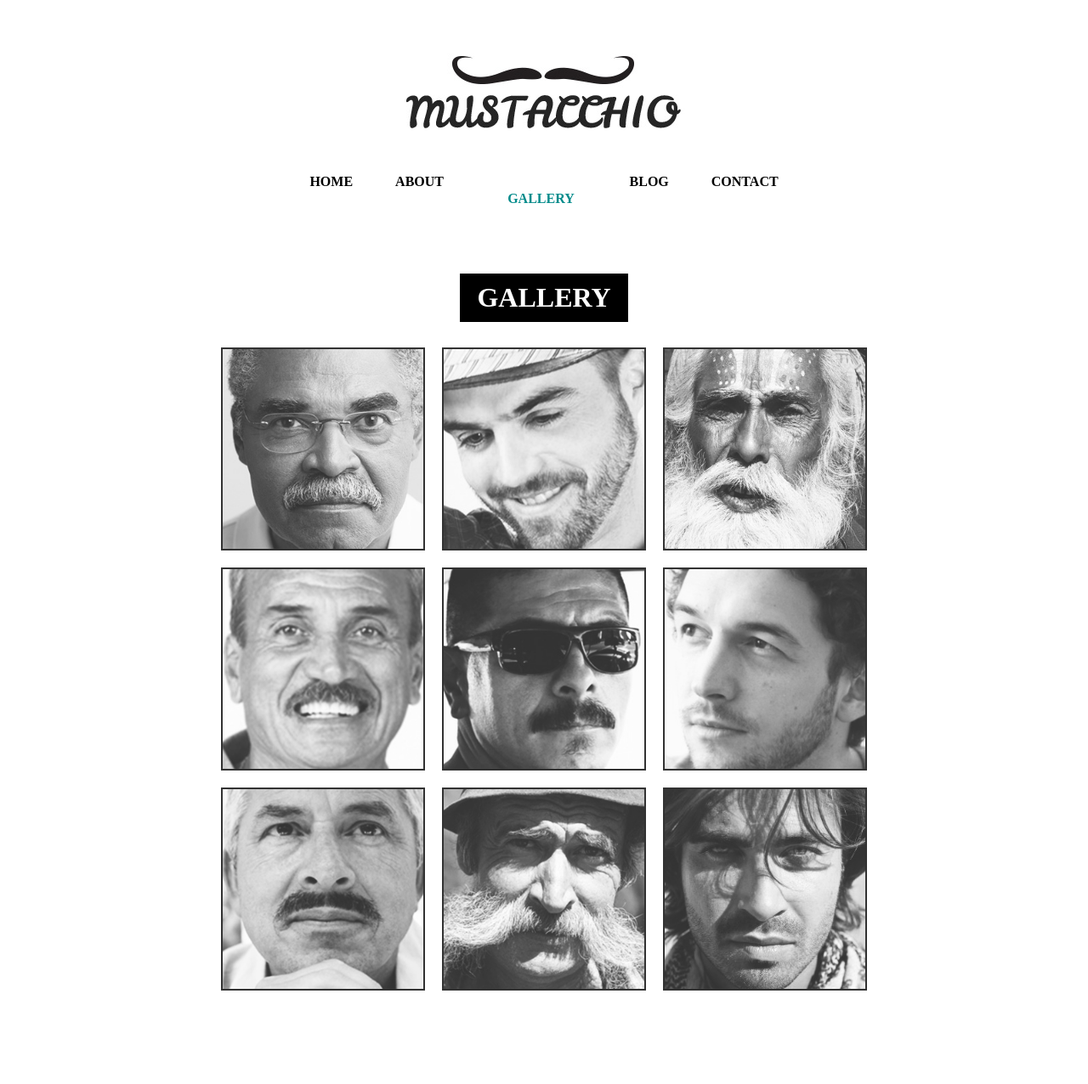
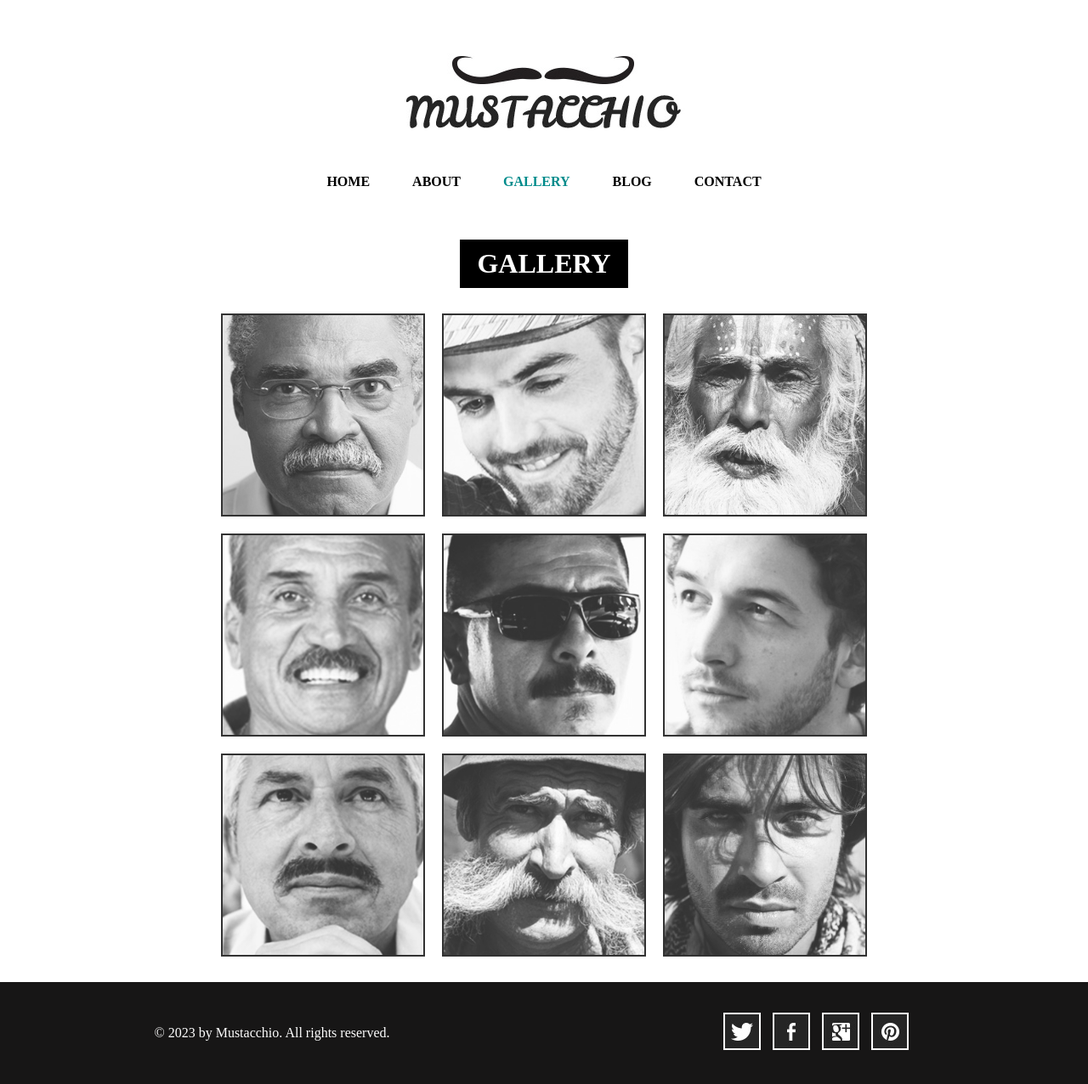
Before and after one commit to rathsamaiden-prog/Weekly_Assignment-1_CSET110, a plain HTML site: page gallery.html in a window 1280 px wide. Shown: the whole page at 85% size. Before the commit the page ends 1196 px from the top, so only its background shows below. Drawn offline with Linux system fonts and the light colour scheme.

Commit message:
added footer to gallery page

```diff
--- a/gallery.css
+++ b/gallery.css
@@ -27,7 +27,7 @@
     padding: 20px 25px;
     text-align: center;
 }
-#gallery{
+#galleryLink{
     color: darkcyan;
 }
 #directoryWrapper a:hover{
@@ -59,3 +59,23 @@
     border: 2px solid black;
     opacity: .8;
 }
+/*--------FOOTER------------*/
+footer{
+    display: flex;
+    background-color: rgb(23, 22, 22);
+    height: 15vh;
+}
+#copyright{
+    width: 50%;
+    text-align: center;
+    align-self: center;
+    color: white;
+}
+#socials{
+    width: 50%;
+    text-align: center;
+    align-self: center;
+}
+#socials img{
+    padding: 0 5px;
+}
--- a/gallery.html
+++ b/gallery.html
@@ -13,11 +13,11 @@
             <img src="images/logo.jpg">
         </div>
         <div id="directoryWrapper">
-            <a href="index.html"><h4 id="home">HOME</h4></a>
-            <a href="#"><h4 id="about">ABOUT</h4></a>
-            <a href="gallery.html"><h4 id="gallery">GALLERY</h4></a>
-            <a href="#"><h4 id="blog">BLOG</h4></a>
-            <a href="#"><h4 id="contact">CONTACT</h4></a>
+            <a href="index.html"><h4 id="homeLink">HOME</h4></a>
+            <a href="#"><h4 id="aboutLink">ABOUT</h4></a>
+            <a href="gallery.html"><h4 id="galleryLink">GALLERY</h4></a>
+            <a href="#"><h4 id="blogLink">BLOG</h4></a>
+            <a href="#"><h4 id="contactLink">CONTACT</h4></a>
         </div>
     </div>
     <!-------------GALLERY------------->
@@ -35,5 +35,17 @@
             <img src="images/mustache9.jpg" alt="">
         </div>
     </div>
+    <!------------FOOTER----------->
+    <footer>
+        <div id="copyright">
+            <p>© 2023 by Mustacchio. All rights reserved.</p>
+        </div>
+        <div id="socials">
+            <img src="images/icons/icon-twitter.jpg">
+            <img src="images/icons/icon-facebook.jpg">
+            <img src="images/icons/icon-googleplus.jpg">
+            <img src="images/icons/icon-pinterest.jpg">
+        </div>
+    </footer>
 </body>
 </html>
--- a/index.css
+++ b/index.css
@@ -27,7 +27,7 @@
     padding: 20px 25px;
     text-align: center;
 }
-#home{
+#homeLink{
     color: darkcyan;
 }
 #directoryWrapper a:hover{
```
Also changed, not shown: index.html (+6 -5 lines).
